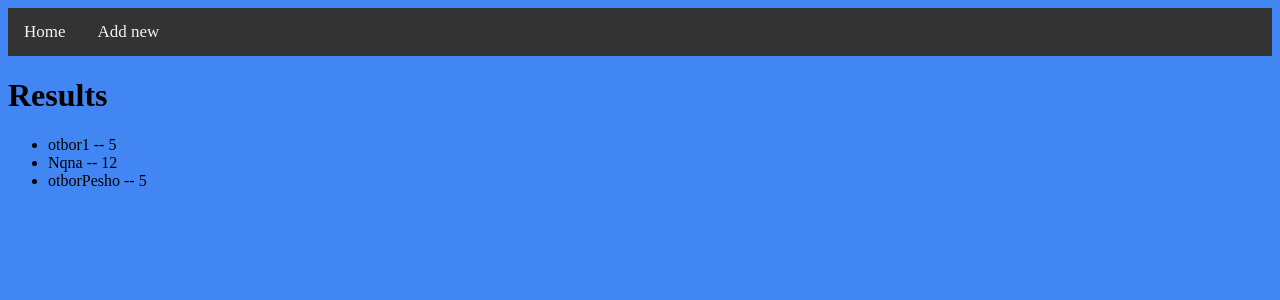
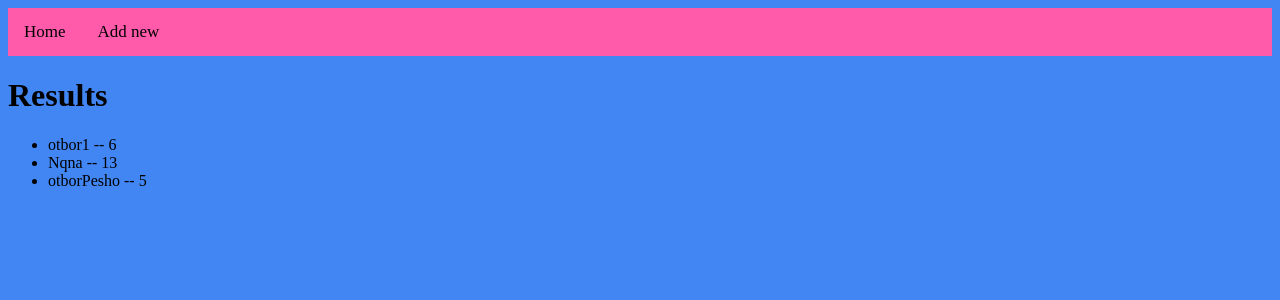
Before and after one commit to RayaLitova/School_project_site, a Flask app: page /results in a window 1280 px wide. Shown: the top 300 px of the page. Run offline with Flask 2, Linux system fonts and the light colour scheme.

Commit message:
spi mi se tvurde mn za da mislq umen message

```diff
--- a/app.py
+++ b/app.py
@@ -32,9 +32,14 @@ def root():
     else:
         f.close()
         f=open(ip,'a')
-        f.write(request.environ.get('HTTP_X_REAL_IP', request.remote_addr))
-        f.close
-        return render_template('poll.html', data=poll_data)
+        if request.environ.get('HTTP_X_REAL_IP', request.remote_addr)=='127.0.0.1':
+            return render_template('poll.html', data=poll_data)
+            f.close()
+        else:
+            f.write(request.environ.get('HTTP_X_REAL_IP', request.remote_addr))
+            f.close()
+            return render_template('poll.html', data=poll_data)
+
 
 @app.route('/add_temp')
 def add_temp():
--- a/data.txt
+++ b/data.txt
@@ -23,3 +23,5 @@ otborPesho
 otborPesho
 Nqna
 Nqna
+Nqna
+otbor1
--- a/ip.txt
+++ /dev/null
@@ -1 +0,0 @@
-127.0.0.1
--- a/static/css/styles.css
+++ b/static/css/styles.css
@@ -4,13 +4,13 @@ body{
 
 #navbar {
   overflow: hidden;
-  background-color: #333;
+  background-color: #ff5baa;
 }
 
 #navbar a {
   float: left;
   display: block;
-  color: #f2f2f2;
+  color: black;
   text-align: center;
   padding: 14px 16px;
   text-decoration: none;
@@ -18,8 +18,8 @@ body{
 }
 
 #navbar a:hover {
-  background-color: #ddd;
-  color: black;
+  background-color: #f73392;
+  color: white;
 }
 
 .sticky {
--- a/templates/add.html
+++ b/templates/add.html
@@ -10,7 +10,7 @@
 			<a href="results">Results</a>
 		</div>
 		<br>
-		<form action='add_new' method='POST'>
+		<form action='/add_new' method='POST'>
 			<input type='text' placeholder='Name' name='addnew'>
 			<input type="submit" value="Add" />
 		</form>
```
